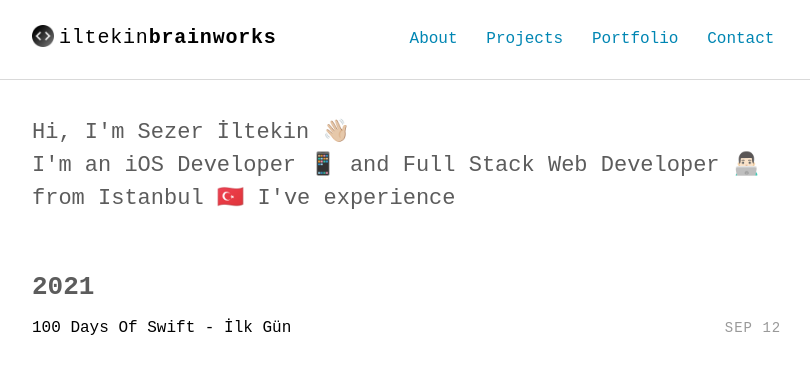
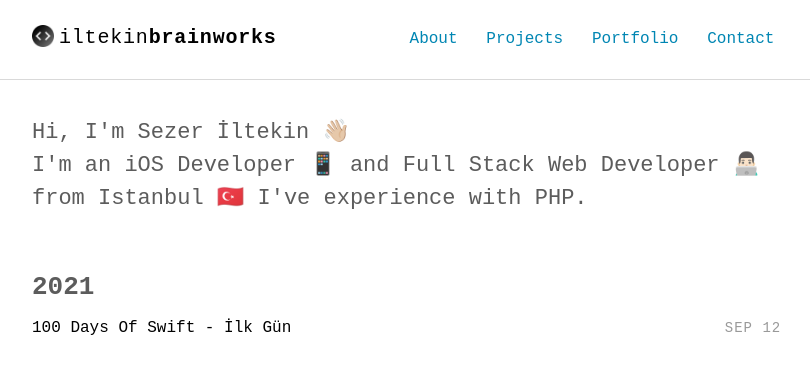
Before and after one commit to iltekin/iltekin.github.io, a Jekyll site: the page built from index.html, in a window 1280 px wide. Shown: the top 369 px of the page, without its empty margins (232-1042 px from the left). Built offline with Jekyll 4.4.1, drawn with Linux system fonts in a browser that asks for light colours; some web fonts are replaced.

Commit message:
intro edited

```diff
--- a/_includes/intro.html
+++ b/_includes/intro.html
@@ -2,8 +2,8 @@
 <section class="intro">
   <div class="container">
     <p class="lead">
-      Hi, I'm Sezer İltekin 👋🏼 <br/>I'm an iOS Developer 📱 and Full Stack Web Developer 👨🏻‍💻 from Istanbul 🇹🇷 I've experience
-      <span class="typewrite" data-period="2000" data-type='[ "with Swift.", "with PHP.", "with MySQL.", "with NodeJS.", "with JQuery.", "with GIT.", "with UIKit.", "with Bootstrap.", "with Rest API.", "with CURL.", "with Redis.", "with Socket.IO.", "with CSS.", "with DataTables." ]'>
+      Hi, I'm Sezer İltekin 👋🏼 <br/>I'm an iOS Developer 📱 and Full Stack Web Developer 👨🏻‍💻 from Istanbul 🇹🇷 I've experience with
+      <span class="typewrite" data-period="2000" data-type='[ "Swift.", "PHP.", "MySQL.", "NodeJS.", "JQuery.", "GIT.", "UIKit.", "Bootstrap.", "Rest API.", "CURL.", "Redis.", "Socket.IO.", "CSS.", "DataTables." ]'>
         <span class="wrap"></span>
       </span>
     </p>
```
